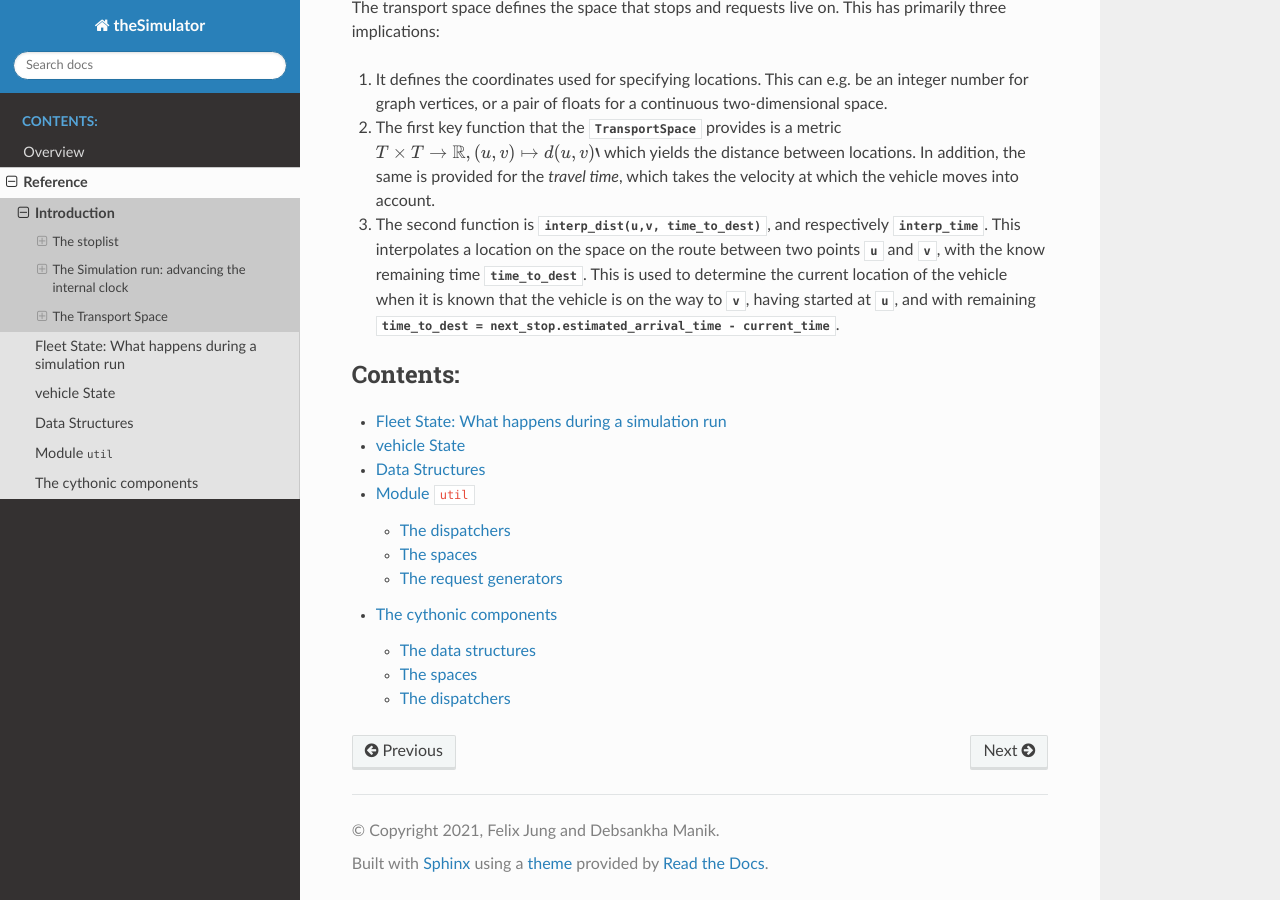
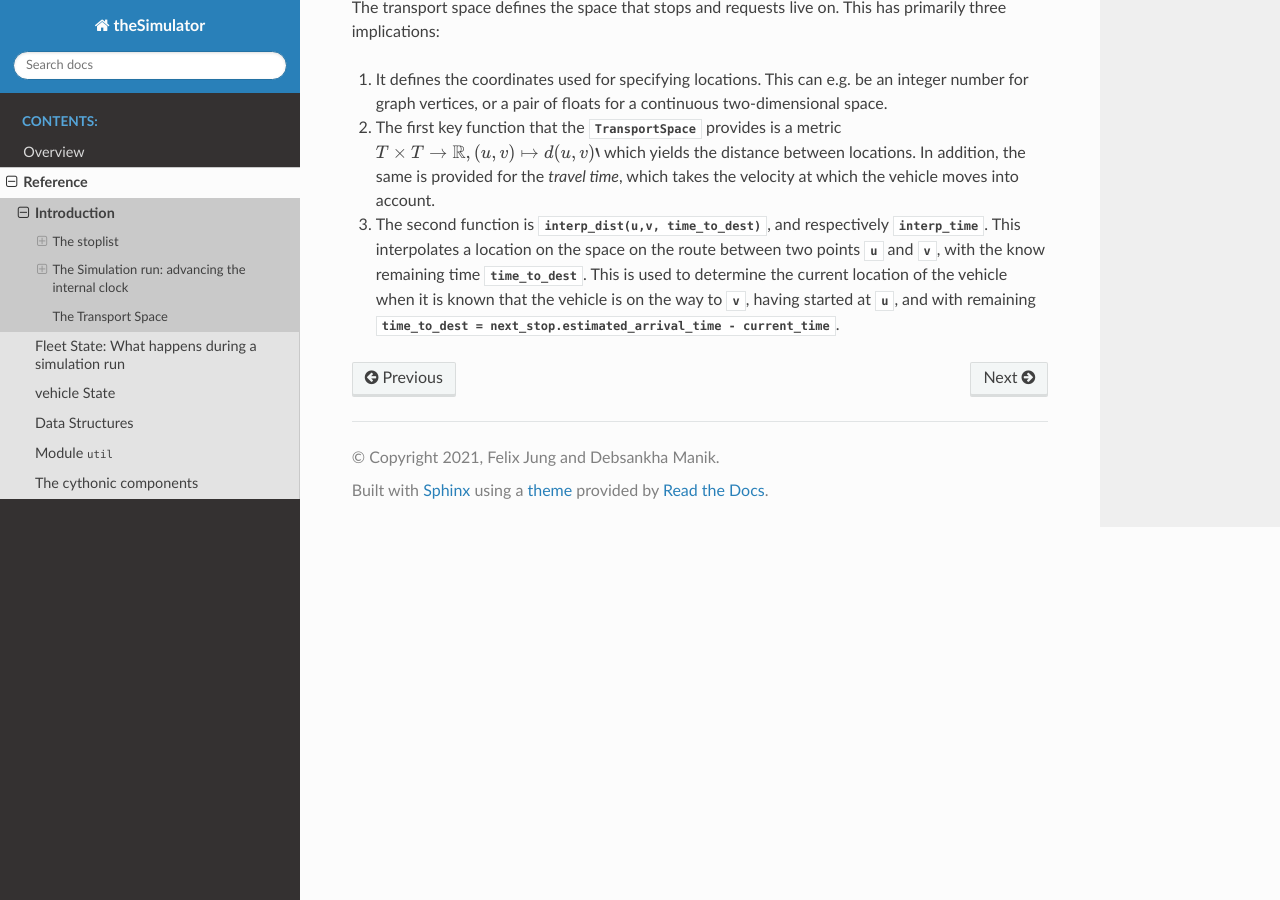
Before and after one commit to PhysicsOfMobility/ridepy, a Sphinx documentation site: the page built from docs/introduction.rst, in a window 1280 px wide and 900 px high, scrolled down 2517 px. Built offline with Sphinx 7.4.7 and the Read the Docs theme 2.0.0, drawn with Linux system fonts in a browser that asks for light colours.

Commit message:
small restructurings in the reference section

```diff
--- a/docs/introduction.rst
+++ b/docs/introduction.rst
@@ -141,14 +141,3 @@
    This is used to determine the current location of the vehicle when it is
    known that the vehicle is on the way to `v`, having started at `u`, and with
    remaining `time_to_dest = next_stop.estimated_arrival_time - current_time`.
-
-
-.. toctree::
-   :maxdepth: 5
-   :caption: Contents:
-
-   fleet_state
-   vehicle_state
-   data_structures
-   utils
-   cythonic_stuff
```
